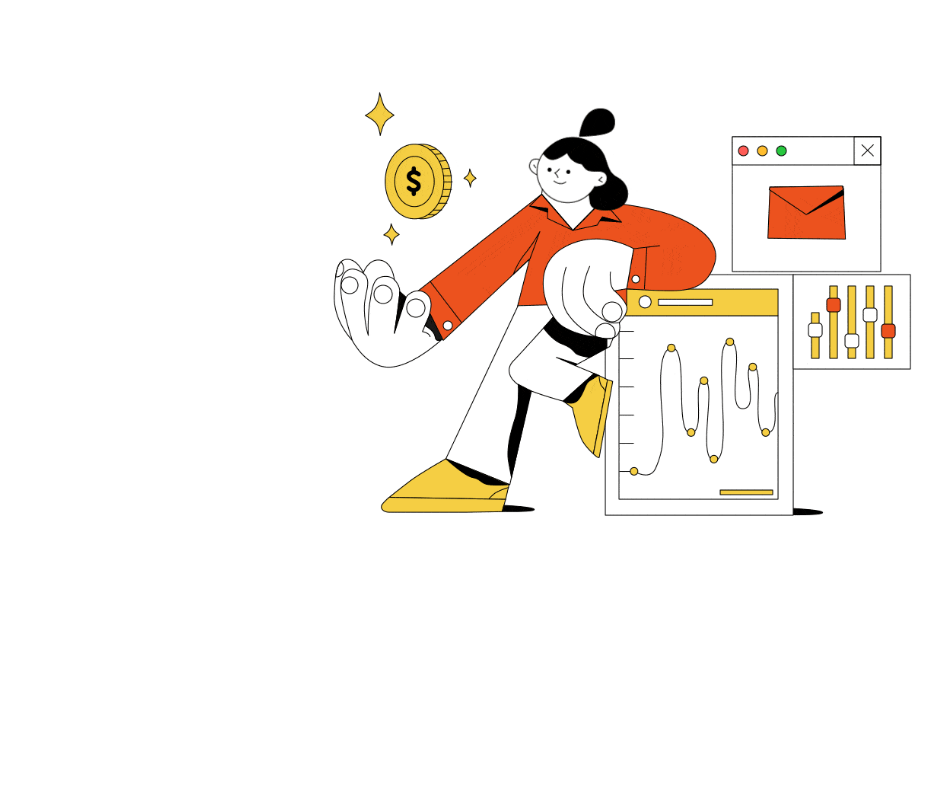
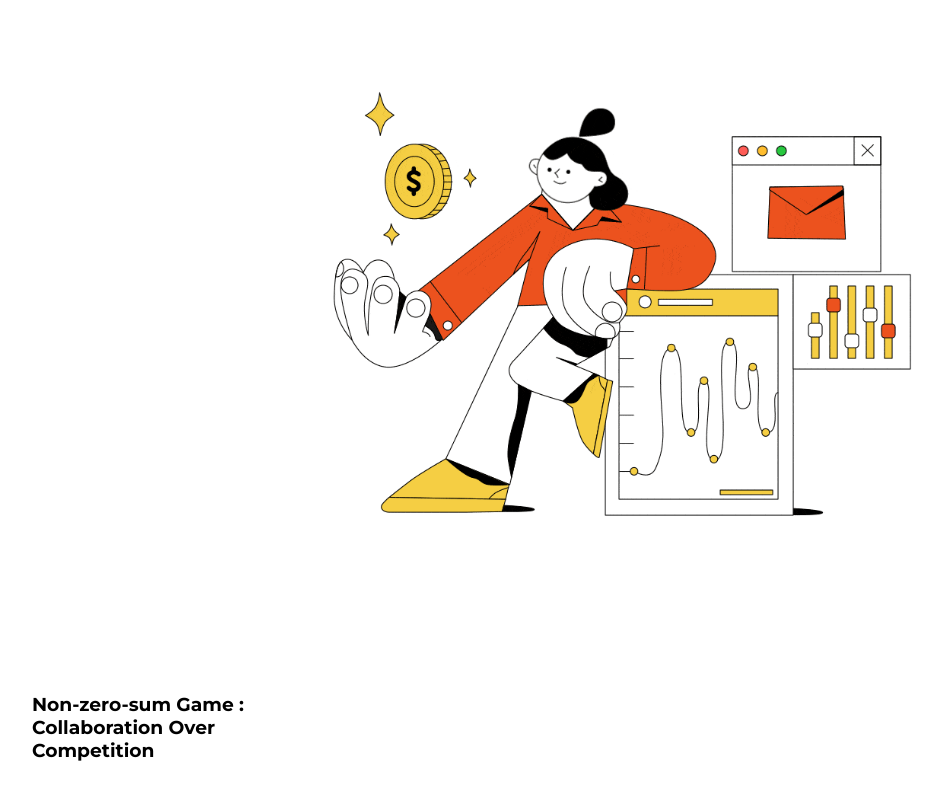
Before and after one commit to DevOlagboye/mathchain-react, a React (Create React App) app: page / in a window 1280 px wide. Shown: the part 2753-3553 px from the top of the page, without its empty margins (18-960 px from the left). Before the commit the page ends 3377 px from the top, so only its background shows below. Built offline with nearby package versions, Linux system fonts and the light colour scheme.

Commit message:
Started styling  the Non Zero  Component

```diff
--- a/src/App.js
+++ b/src/App.js
@@ -7,6 +7,7 @@ import CallToAction from './Components/CallToAction/CallToAction';
 import Layer from './Components/Layer/Layer';
 import HyperScale from './Components/HyperScale/HyperScale';
 import About from './Components/About/About';
+import NonZero from './Components/NonZero/NonZero';
 
 function App() {
   return (
@@ -18,6 +19,7 @@ function App() {
       <Layer/>
       <HyperScale/>
       <About/>
+      <NonZero/>
       </Router>
     </div>
   );
--- a/src/Components/NonZero/NonZero.css
+++ b/src/Components/NonZero/NonZero.css
@@ -0,0 +1,7 @@
+.non-zero-container {
+  padding: 50px;
+}
+
+.non-zero-text > h3 {
+  font-family: "Montserrat", sans-serif;
+}
--- a/src/Components/NonZero/NonZero.jsx
+++ b/src/Components/NonZero/NonZero.jsx
@@ -1,7 +1,17 @@
 import React from "react";
+import "./NonZero.css";
 
 const NonZero = () => {
-  return <div>NonZero</div>;
+  return (
+    <div className="non-zero-container">
+      <div className="non-zero-text">
+        <h3>
+          Non-zero-sum Game : <br /> Collaboration Over <br />
+          Competition
+        </h3>
+      </div>
+    </div>
+  );
 };
 
 export default NonZero;
```
